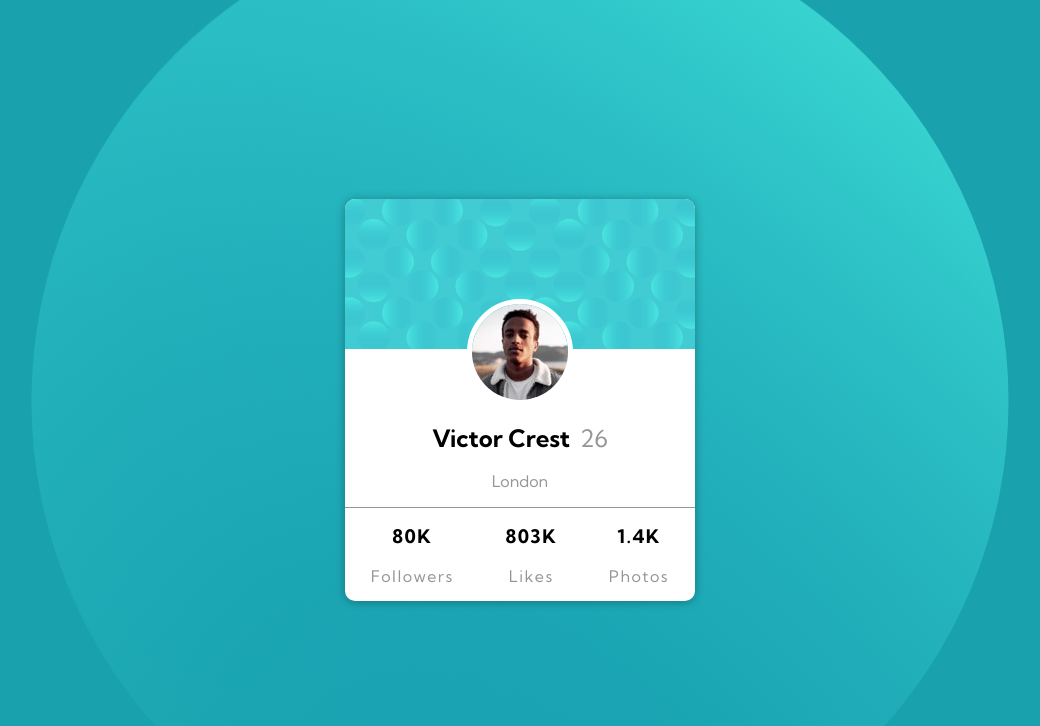
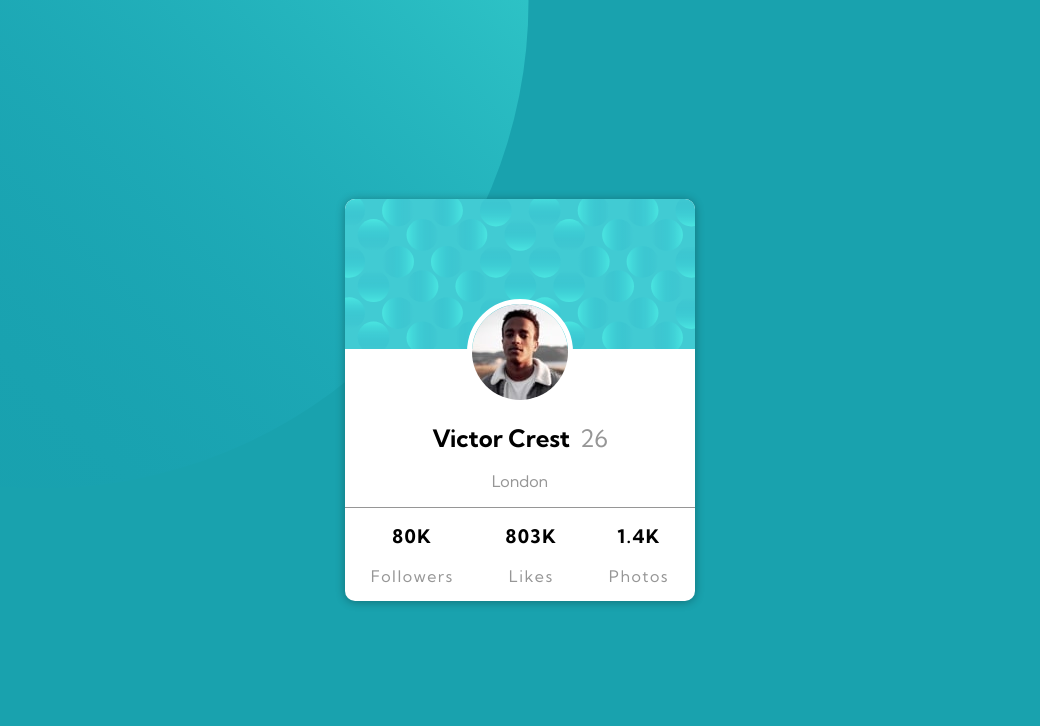
Before and after one commit to CodeStiven/challenge-profilecard, a plain HTML site: page index.html in a window 1280 px wide. Shown: the whole page, without its empty margins (120-1160 px from the left). Drawn offline with Linux system fonts and the light colour scheme.

Commit message:
added top pattern

```diff
--- a/css/style.css
+++ b/css/style.css
@@ -28,11 +28,29 @@ html {
   height: 100vh;
   position: relative;
   font-family: var(--font-family);
-  background-image: url(../assets/img/bg-pattern-top.svg),
-    url(../assets/img/bg-pattern-bottom.svg);
-  background-repeat: no-repeat;
-  background-position: center;
+  /* background-image: url(../assets/img/bg-pattern-top.svg), */
+    /* url(../assets/img/bg-pattern-bottom.svg); */
+  /* background-repeat: no-repeat; */
+  /* background-position: center; */
 }
+
+.container{
+  position: relative;
+  /* width: 100%;
+  height: 100%; */
+  overflow: hidden;
+}
+
+.bg__pattern-top{
+  background: url(/assets/img/bg-pattern-top.svg);
+  width: 978px;
+  height: 978px;
+  position: absolute;
+  z-index: 0;
+  margin-right: 960px;
+  margin-bottom: 800px;
+}
+
 
 .main__card {
   width: 350px;
--- a/index.html
+++ b/index.html
@@ -10,7 +10,6 @@
       type="image/x-icon"
     />
     <link rel="preconnect" href="https://fonts.gstatic.com" />
-    <link rel="preconnect" href="https://fonts.gstatic.com" />
     <link
       href="https://fonts.googleapis.com/css2?family=Kumbh+Sans:wght@400;700&display=swap"
       rel="stylesheet"
@@ -20,6 +19,8 @@
   </head>
   <body>
     <main class="container">
+      <div class="bg__pattern-top"></div>
+      <div class="bg__pattern-bottom"></div>
       <article class="main__card">
         <header class="card__header"></header>
         <section class="card__body">
```
Also changed, not shown: 1 other file.
